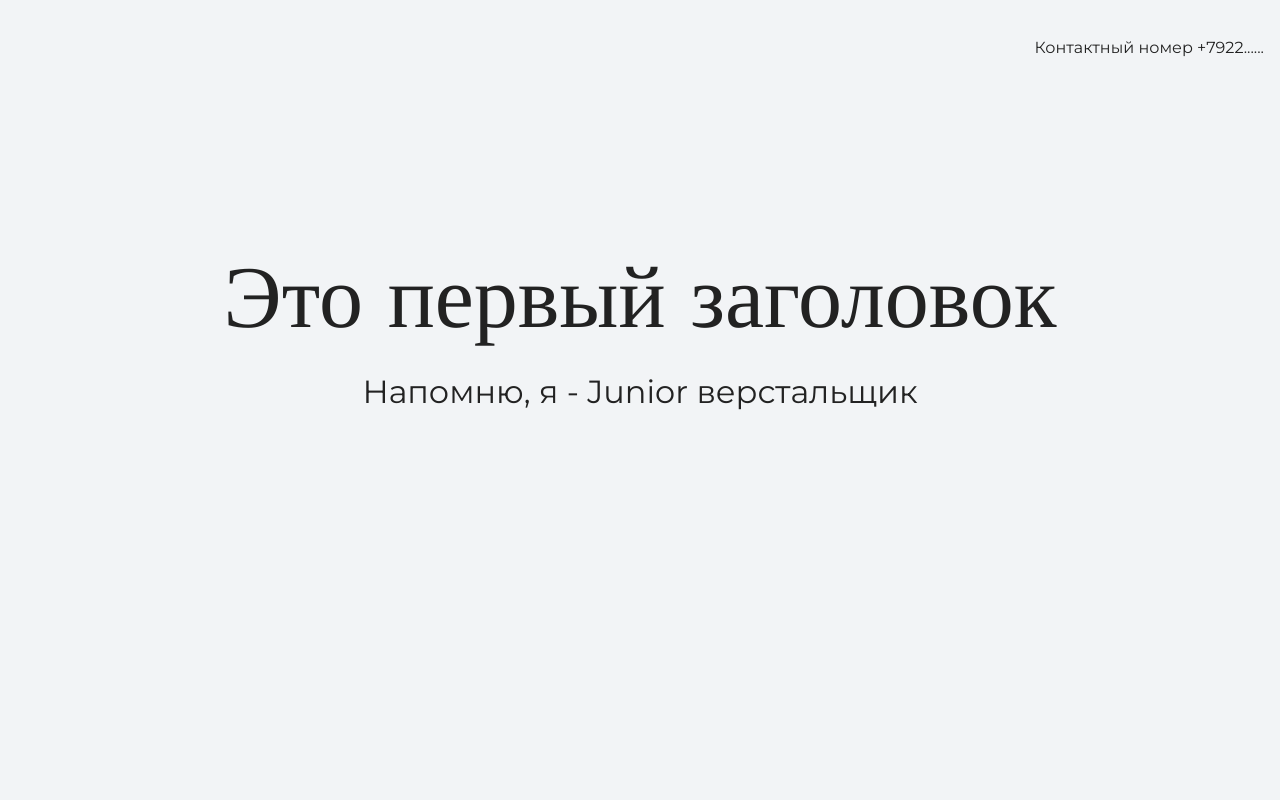
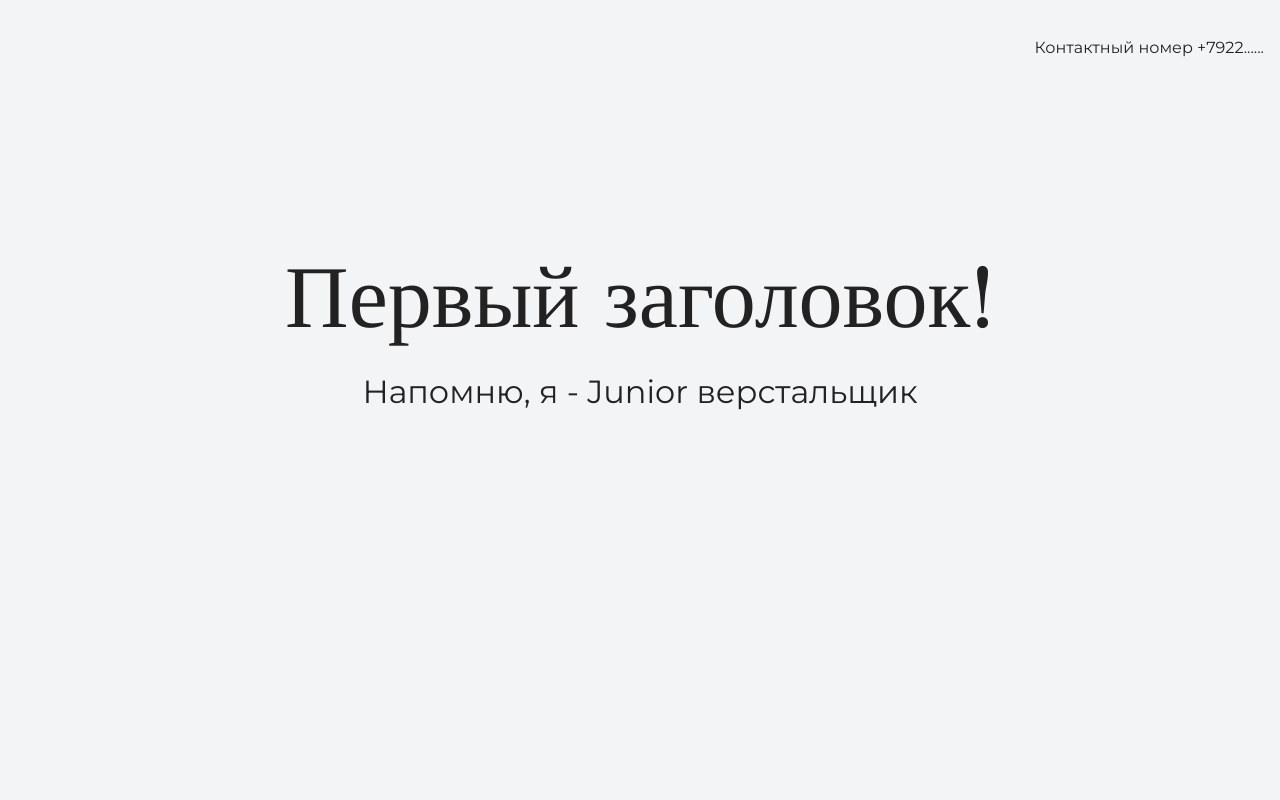
Before and after one commit to artemtsirel/1st-site, a plain HTML site: page index.html in a window 1280 px wide. Shown: the top 800 px of the page. Drawn offline with nearby package versions, Linux system fonts and the light colour scheme.

Commit message:
поменял текст на главной странице

```diff
--- a/index.html
+++ b/index.html
@@ -16,7 +16,7 @@
 
     <section class="hero-image">
       <div class="container">
-      <h1 class="heading">Это первый заголовок</h1>
+      <h1 class="heading">Первый заголовок!</h1>
       <p>Напомню, я - Junior верстальщик</p>
     </div>
     </section>
```
